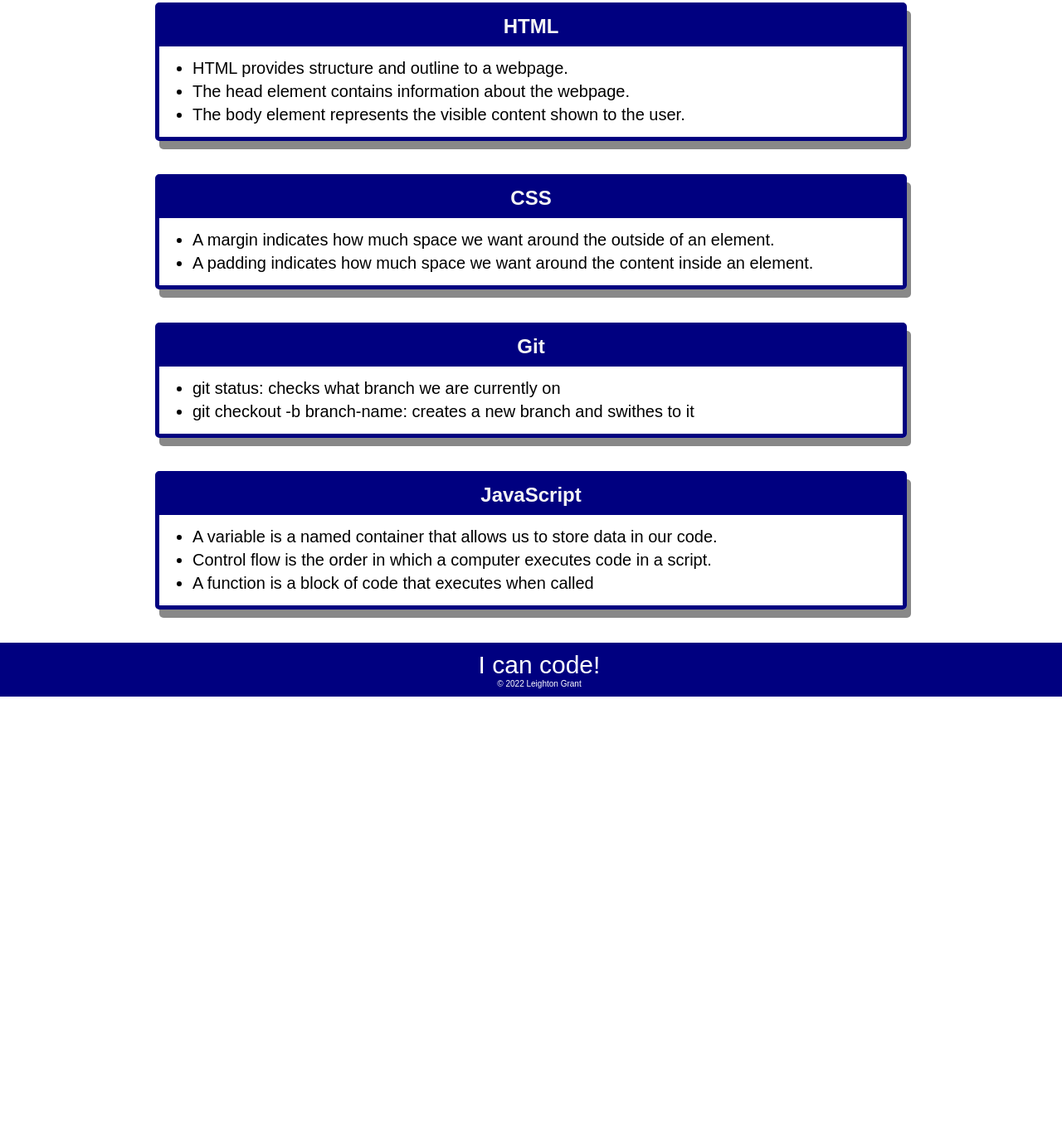
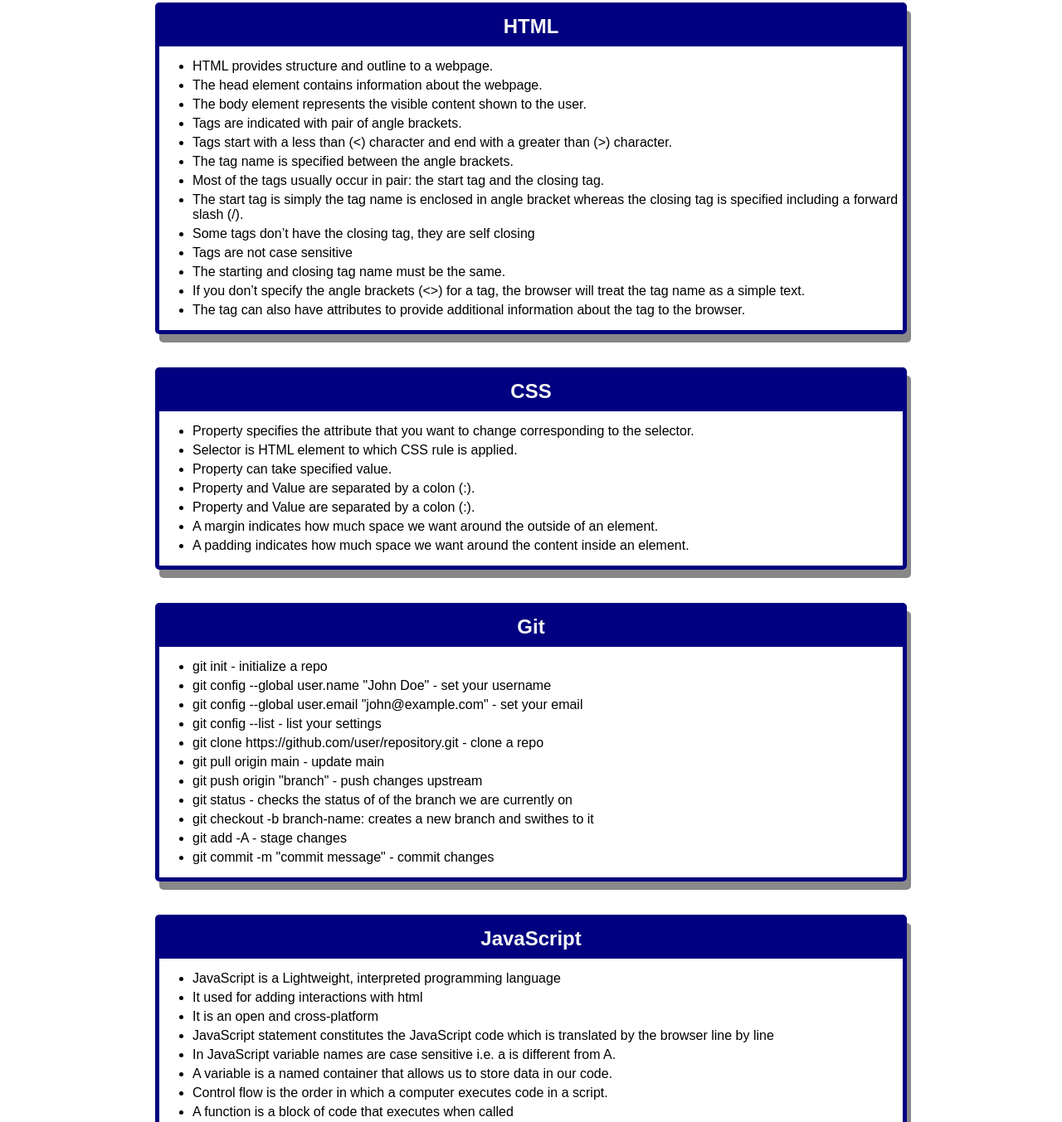
Before and after one commit to leightongrant/prework-study-guide, a plain HTML site: page index.html in a window 1280 px wide. Shown: the part 202-1555 px from the top of the page at 83% size. Before the commit the page ends 1042 px from the top, so only its background shows below. Drawn offline with Linux system fonts and the light colour scheme.

Commit message:
Added more notes to html and changed font size in css

```diff
--- a/assets/style.css
+++ b/assets/style.css
@@ -45,6 +45,7 @@ ul {
 
 ul li {
     margin: 5px auto;
+    font-size: medium;
 }
 
 p {
--- a/index.html
+++ b/index.html
@@ -22,11 +22,28 @@
         <li>HTML provides structure and outline to a webpage.</li>
         <li>The head element contains information about the webpage.</li>
         <li>The body element represents the visible content shown to the user.</li>
+        <li>Tags are indicated with pair of angle brackets.</li>
+        <li>Tags start with a less than (<) character and end with a greater than (>) character.</li>
+        <li>The tag name is specified between the angle brackets.</li>
+        <li>Most of the tags usually occur in pair: the start tag and the closing tag.</li>
+        <li>The start tag is simply the tag name is enclosed in angle bracket whereas the closing tag is specified
+          including a forward slash (/).</li>
+        <li>Some tags don’t have the closing tag, they are self closing</li>
+        <li>Tags are not case sensitive</li>
+        <li>The starting and closing tag name must be the same.</li>
+        <li>If you don’t specify the angle brackets (<>) for a tag, the browser will treat the tag name as a simple
+            text.</li>
+        <li>The tag can also have attributes to provide additional information about the tag to the browser.</li>
       </ul>
     </section>
     <section class="card" id="css-section">
       <h2>CSS</h2>
       <ul>
+        <li>Property specifies the attribute that you want to change corresponding to the selector.</li>
+        <li>Selector is HTML element to which CSS rule is applied.</li>
+        <li>Property can take specified value.</li>
+        <li>Property and Value are separated by a colon (:).</li>
+        <li>Property and Value are separated by a colon (:).</li>
         <li>A margin indicates how much space we want around the outside of an element.</li>
         <li>A padding indicates how much space we want around the content inside an element.</li>
       </ul>
@@ -34,13 +51,27 @@
     <section class="card" id="git-section">
       <h2>Git</h2>
       <ul>
-        <li>git status: checks what branch we are currently on</li>
+        <li>git init - initialize a repo</li>
+        <li>git config --global user.name "John Doe" - set your username</li>
+        <li>git config --global user.email "john@example.com" - set your email</li>
+        <li>git config --list - list your settings</li>
+        <li>git clone https://github.com/user/repository.git - clone a repo</li>
+        <li>git pull origin main - update main</li>
+        <li>git push origin "branch" - push changes upstream</li>
+        <li>git status - checks the status of of the branch we are currently on</li>
         <li>git checkout -b branch-name: creates a new branch and swithes to it</li>
+        <li>git add -A - stage changes</li>
+        <li>git commit -m "commit message" - commit changes</li>
       </ul>
     </section>
     <section class="card" id="javascript-section">
       <h2>JavaScript</h2>
       <ul>
+        <li>JavaScript is a Lightweight, interpreted programming language</li>
+        <li>It used for adding interactions with html</li>
+        <li>It is an open and cross-platform</li>
+        <li>JavaScript statement constitutes the JavaScript code which is translated by the browser line by line</li>
+        <li>In JavaScript variable names are case sensitive i.e. a is different from A.</li>
         <li>A variable is a named container that allows us to store data in our code.</li>
         <li>Control flow is the order in which a computer executes code in a script.</li>
         <li>A function is a block of code that executes when called</li>
```
